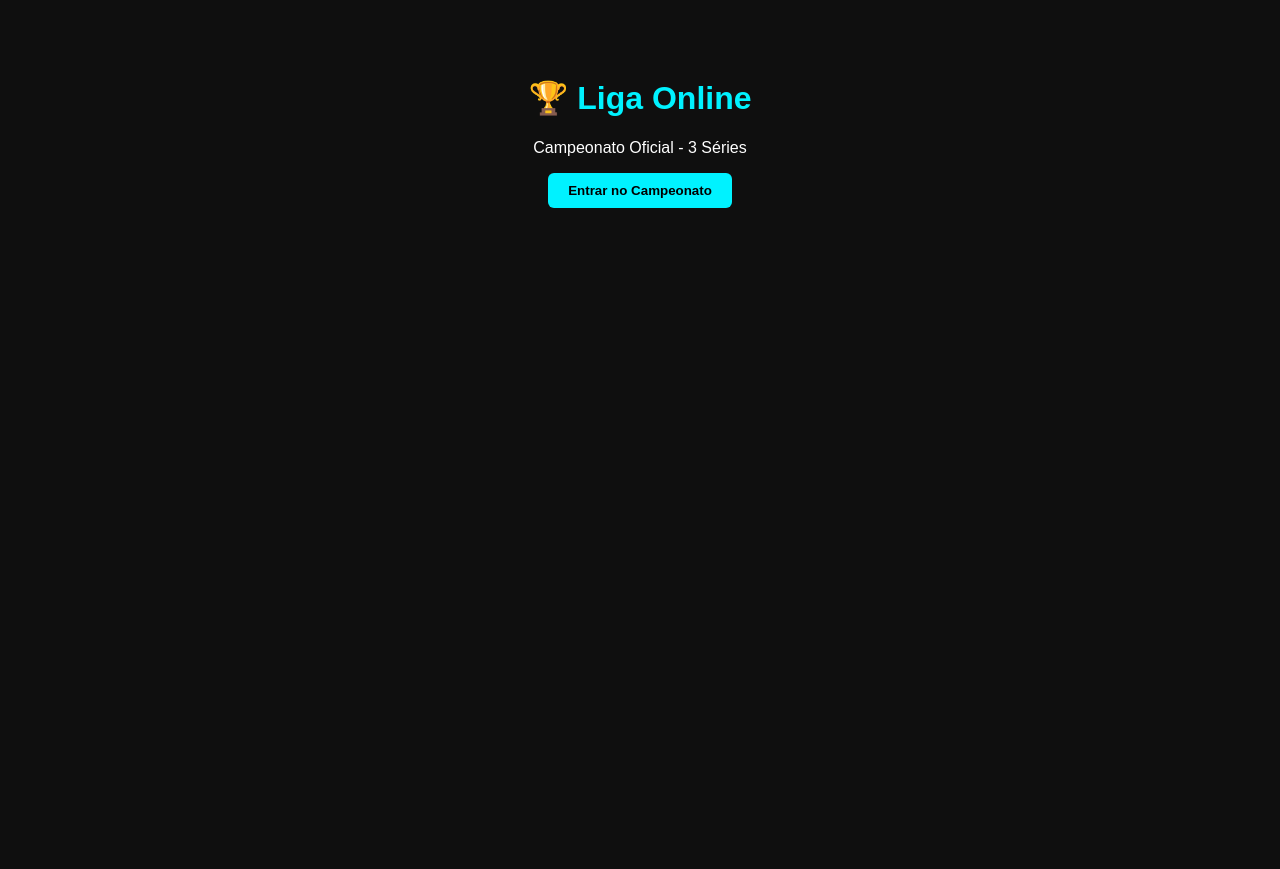
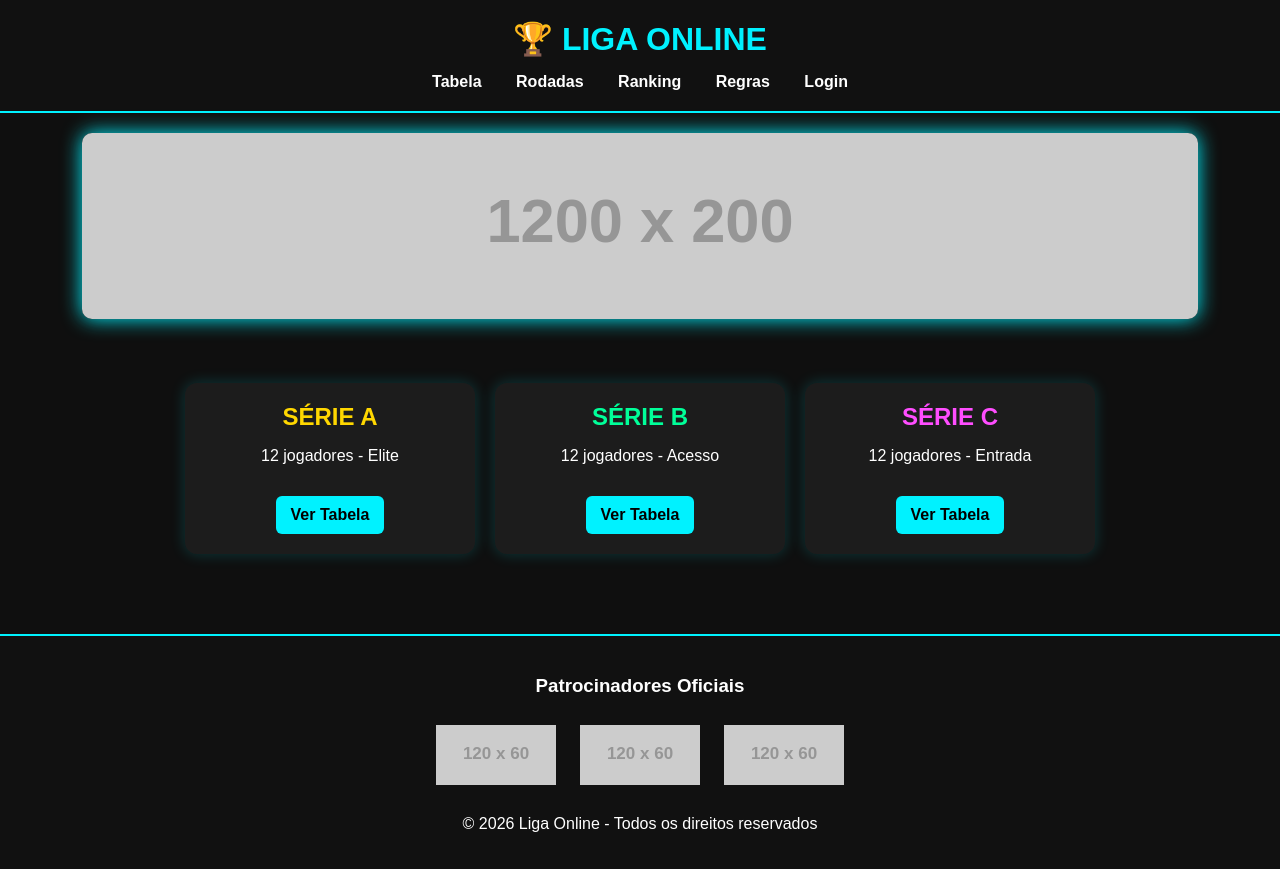
Before and after one commit to thyagodacruz1-max/liga-online, a plain HTML site: page index.html in a window 1280 px wide. Before the commit the page ends 800 px from the top, so only its background shows below. Drawn offline with Linux system fonts and the light colour scheme; placeholder pictures from the web are drawn by us.

Commit message:
Refactor HTML structure and styles for consistency

```diff
--- a/index.html
+++ b/index.html
@@ -2,36 +2,179 @@
 <html lang="pt-br">
 <head>
 <meta charset="UTF-8">
+<meta name="viewport" content="width=device-width, initial-scale=1.0">
 <title>Liga Online</title>
+
 <style>
-body {
-  background: #0f0f0f;
-  color: white;
-  font-family: Arial;
-  text-align: center;
-  padding: 50px;
+body{
+  margin:0;
+  font-family:Arial, sans-serif;
+  background:#0f0f0f;
+  color:white;
 }
-h1 {
-  color: #00f2ff;
+
+header{
+  background:#111;
+  padding:20px;
+  text-align:center;
+  border-bottom:2px solid #00f2ff;
 }
-button {
-  padding: 10px 20px;
-  border: none;
-  background: #00f2ff;
-  cursor: pointer;
-  border-radius: 6px;
-  font-weight: bold;
+
+header h1{
+  color:#00f2ff;
+  margin:0;
+  font-size:32px;
+}
+
+nav{
+  margin-top:15px;
+}
+
+nav a{
+  color:white;
+  margin:0 15px;
+  text-decoration:none;
+  font-weight:bold;
+  transition:0.3s;
+}
+
+nav a:hover{
+  color:#00f2ff;
+}
+
+.banner{
+  text-align:center;
+  padding:20px;
+}
+
+.banner img{
+  width:90%;
+  max-height:200px;
+  border-radius:10px;
+  box-shadow:0 0 20px #00f2ff;
+}
+
+.series{
+  display:flex;
+  justify-content:center;
+  flex-wrap:wrap;
+  padding:40px 20px;
+  gap:20px;
+}
+
+.card{
+  background:#1c1c1c;
+  width:250px;
+  padding:20px;
+  border-radius:12px;
+  text-align:center;
+  box-shadow:0 0 15px #00f2ff30;
+  transition:0.3s;
+}
+
+.card:hover{
+  transform:scale(1.05);
+  box-shadow:0 0 20px #00f2ff;
+}
+
+.card h2{
+  margin:0;
+}
+
+.serieA{color:#ffd700;}
+.serieB{color:#00ff99;}
+.serieC{color:#ff4dff;}
+
+.btn{
+  display:inline-block;
+  margin-top:15px;
+  padding:10px 15px;
+  background:#00f2ff;
+  border:none;
+  border-radius:6px;
+  font-weight:bold;
+  cursor:pointer;
+  text-decoration:none;
+  color:black;
+}
+
+footer{
+  background:#111;
+  padding:20px;
+  text-align:center;
+  border-top:2px solid #00f2ff;
+  margin-top:40px;
+}
+
+.patrocinadores img{
+  width:120px;
+  margin:10px;
+  filter:grayscale(100%);
+  transition:0.3s;
+}
+
+.patrocinadores img:hover{
+  filter:grayscale(0%);
+  transform:scale(1.1);
+}
+
+@media(max-width:768px){
+  .series{
+    flex-direction:column;
+    align-items:center;
+  }
 }
 </style>
 </head>
+
 <body>
 
-<h1>🏆 Liga Online</h1>
-<p>Campeonato Oficial - 3 Séries</p>
+<header>
+  <h1>🏆 LIGA ONLINE</h1>
+  <nav>
+    <a href="#">Tabela</a>
+    <a href="#">Rodadas</a>
+    <a href="#">Ranking</a>
+    <a href="#">Regras</a>
+    <a href="#">Login</a>
+  </nav>
+</header>
 
-<button onclick="alert('Em breve sistema completo!')">
-Entrar no Campeonato
-</button>
+<div class="banner">
+  <img src="https://via.placeholder.com/1200x200/111111/00f2ff?text=Patrocinador+Master" alt="Patrocinador Master">
+</div>
+
+<section class="series">
+
+  <div class="card">
+    <h2 class="serieA">SÉRIE A</h2>
+    <p>12 jogadores - Elite</p>
+    <a href="#" class="btn">Ver Tabela</a>
+  </div>
+
+  <div class="card">
+    <h2 class="serieB">SÉRIE B</h2>
+    <p>12 jogadores - Acesso</p>
+    <a href="#" class="btn">Ver Tabela</a>
+  </div>
+
+  <div class="card">
+    <h2 class="serieC">SÉRIE C</h2>
+    <p>12 jogadores - Entrada</p>
+    <a href="#" class="btn">Ver Tabela</a>
+  </div>
+
+</section>
+
+<footer>
+  <h3>Patrocinadores Oficiais</h3>
+  <div class="patrocinadores">
+    <img src="https://via.placeholder.com/120x60/000000/ffffff?text=Patro+1">
+    <img src="https://via.placeholder.com/120x60/000000/ffffff?text=Patro+2">
+    <img src="https://via.placeholder.com/120x60/000000/ffffff?text=Patro+3">
+  </div>
+  <p>© 2026 Liga Online - Todos os direitos reservados</p>
+</footer>
 
 </body>
 </html>
```
